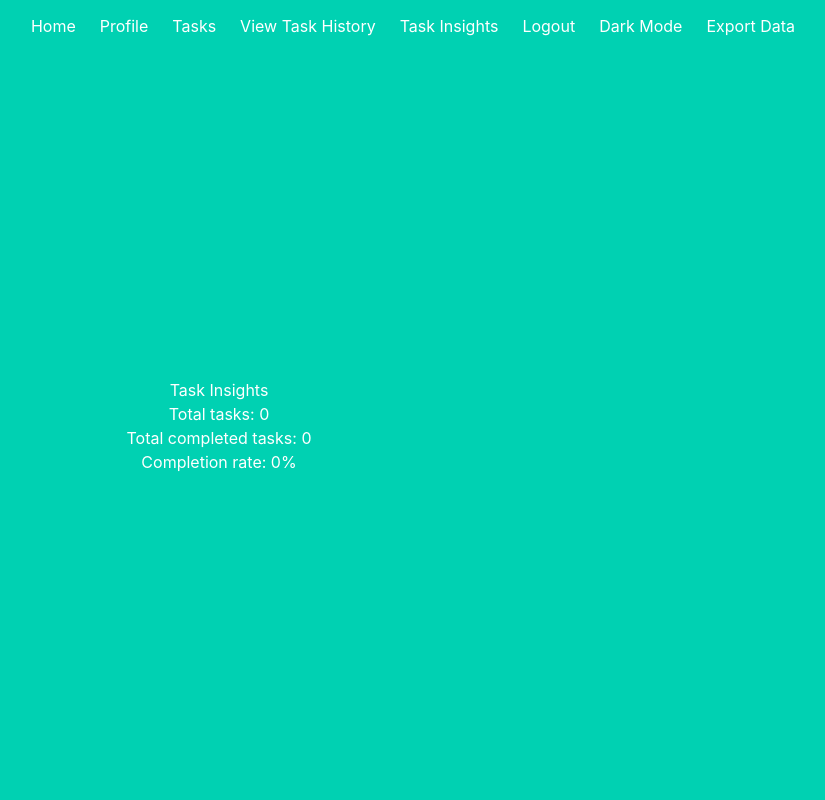
After one commit to ruhanhabib39/cse470-project, a Flask app: page /task_insights in a window 1280 px wide. The commit adds this page. Shown: the whole page, without its empty margins (421-1246 px from the left). Run offline with Flask 3, Linux system fonts and the light colour scheme; the visitor is signed in with stand-in values (Sample User, id 1); data that the repository does not hold is empty; some libraries are stand-ins or nearby versions.

Commit message:
Add task insights route and template

```diff
--- a/controller/task.py
+++ b/controller/task.py
@@ -216,6 +216,25 @@ class TaskController:
         task.archived = False
         db.session.commit()
 
+    # Calculates task insights for a given user
+    # Parameters:
+    #   - user_id: int - the ID of the user
+    # Returns:
+    #   - dict - a dictionary containing task insights
+
+    def get_task_insights(user_id: int) -> dict:
+        tasks = Task.query.filter_by(user_id=user_id).all()
+        completed_tasks = [task for task in tasks if task.completed]
+        total_tasks = len(tasks)
+        total_completed_tasks = len(completed_tasks)
+        completion_rate = total_completed_tasks / total_tasks if total_tasks > 0 else 0
+
+        return {
+            'total_tasks': total_tasks,
+            'total_completed_tasks': total_completed_tasks,
+            'completion_rate': completion_rate,
+        }
+
 
 
 
@@ -241,3 +260,12 @@ def export_data():
     tasks = TaskController.get_tasks(user_id=current_user.id)
     task_dicts = [task.to_dict() for task in tasks]
     return jsonify(task_dicts)
+
+# Route for displaying task insights
+@task.route('/task_insights')
+@login_required
+def task_insights():
+    # Get task insights for the current user
+    insights = TaskController.get_task_insights(current_user.id)
+    # Render the task insights template with the insights data
+    return render_template('task_insights.html', insights=insights)
--- a/templates/base.html
+++ b/templates/base.html
@@ -35,17 +35,22 @@
                 >
                   View Task History
                 </a>
-                {% endif %}
-                {% if not current_user.is_authenticated %}
+
+                {% endif %} {% if current_user.is_authenticated %}
+                <a
+                  href="{{ url_for('task.task_insights') }}"
+                  class="navbar-item"
+                >
+                  Task Insights
+                </a>
+                {% endif %} {% if not current_user.is_authenticated %}
                 <a href="{{ url_for('auth.login') }}" class="navbar-item">
                   Login
                 </a>
                 <a href="{{ url_for('auth.signup') }}" class="navbar-item">
                   Sign Up
                 </a>
-                {% endif %}
-
-                {% if current_user.is_authenticated %}
+                {% endif %} {% if current_user.is_authenticated %}
                 <a href="{{ url_for('auth.logout') }}" class="navbar-item">
                   Logout
                 </a>
--- /dev/null
+++ b/templates/task_insights.html
@@ -0,0 +1,7 @@
+{% extends 'base.html' %}
+{% block content %}
+    <h1>Task Insights</h1>
+    <p>Total tasks: {{ insights.total_tasks }}</p>
+    <p>Total completed tasks: {{ insights.total_completed_tasks }}</p>
+    <p>Completion rate: {{ insights.completion_rate * 100 }}%</p>
+{% endblock %}
```
Lines whose indentation alone changed are shown as unchanged.
